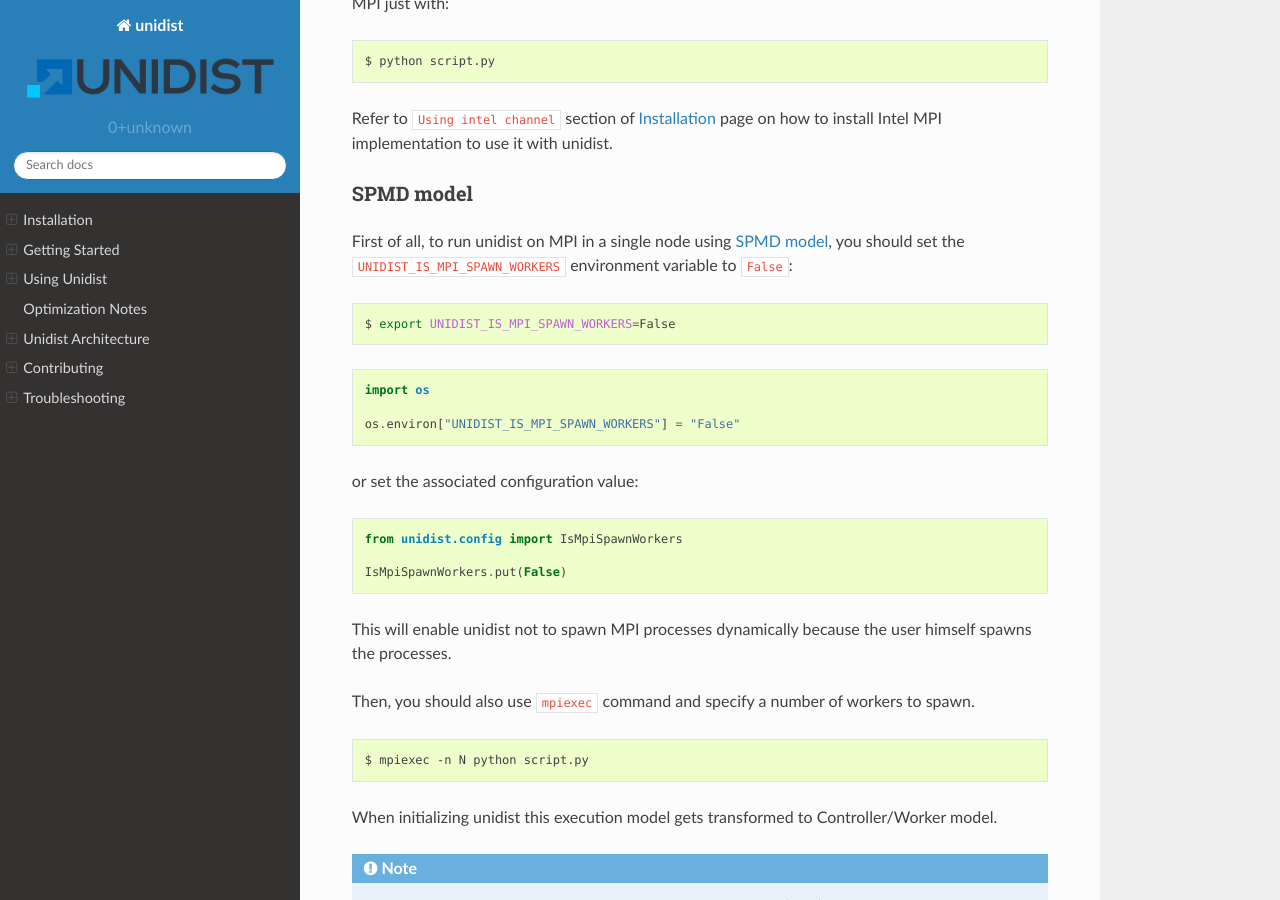
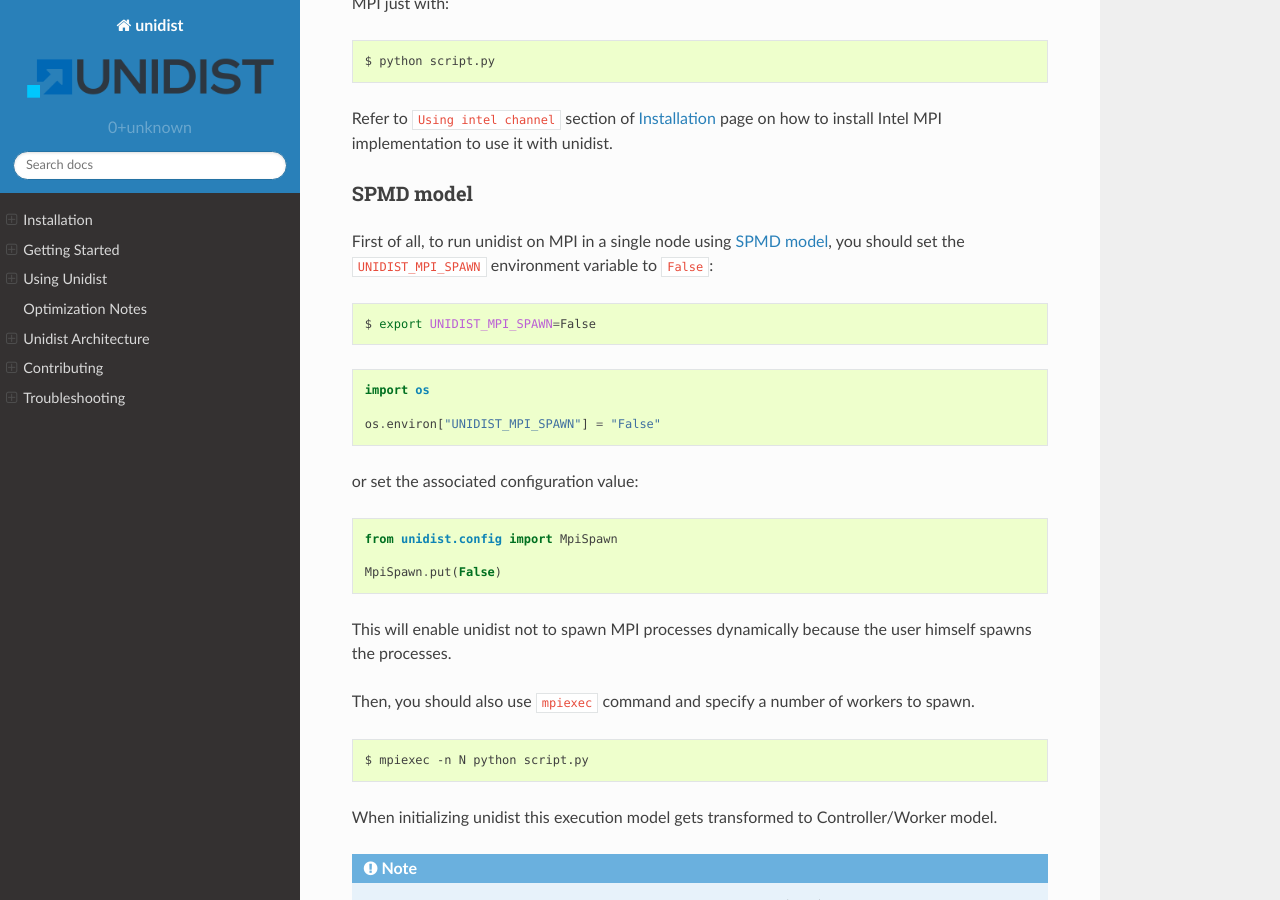
Before and after one commit to modin-project/unidist, a Sphinx documentation site: the page built from docs/using_unidist/unidist_on_mpi.rst, in a window 1280 px wide and 900 px high, scrolled down 1210 px. Built offline with Sphinx 7.4.7 and the Read the Docs theme 2.0.0, drawn with Linux system fonts in a browser that asks for light colours; some of the changed text lies outside the part shown.

Commit message:
REFACTOR-#000: Change IsMpiSpawnWorkers to MpiSpawn to make it more concise
Signed-off-by: Igoshev, Iaroslav <iaroslav.igoshev@intel.com>

```diff
--- a/docs/flow/unidist/config.rst
+++ b/docs/flow/unidist/config.rst
@@ -48,7 +48,7 @@ Unidist Configuration Settings List
 +-------------------------------+-------------------------------------------+--------------------------------------------------------------------------+
 | DaskSchedulerAddress          | UNIDIST_DASK_SCHEDULER_ADDRESS            | Dask Scheduler address to connect to when running in Dask cluster        |
 +-------------------------------+-------------------------------------------+--------------------------------------------------------------------------+
-| IsMpiSpawnWorkers             | UNIDIST_IS_MPI_SPAWN_WORKERS              | Whether to enable MPI spawn or not                                       |
+| MpiSpawn                      | UNIDIST_MPI_SPAWN                         | Whether to enable MPI spawn or not                                       |
 +-------------------------------+-------------------------------------------+--------------------------------------------------------------------------+
 | MpiHosts                      | UNIDIST_MPI_HOSTS                         | MPI hosts to run unidist on                                              |
 +-------------------------------+-------------------------------------------+--------------------------------------------------------------------------+
--- a/docs/using_unidist/unidist_on_mpi.rst
+++ b/docs/using_unidist/unidist_on_mpi.rst
@@ -72,25 +72,25 @@ SPMD model
 ----------
 
 First of all, to run unidist on MPI in a single node using `SPMD model`_,
-you should set the ``UNIDIST_IS_MPI_SPAWN_WORKERS`` environment variable to ``False``:
+you should set the ``UNIDIST_MPI_SPAWN`` environment variable to ``False``:
 
 .. code-block:: bash
 
-    $ export UNIDIST_IS_MPI_SPAWN_WORKERS=False
+    $ export UNIDIST_MPI_SPAWN=False
 
 .. code-block:: python
 
     import os
 
-    os.environ["UNIDIST_IS_MPI_SPAWN_WORKERS"] = "False"
+    os.environ["UNIDIST_MPI_SPAWN"] = "False"
 
 or set the associated configuration value:
 
 .. code-block:: python
 
-    from unidist.config import IsMpiSpawnWorkers
+    from unidist.config import MpiSpawn
 
-    IsMpiSpawnWorkers.put(False)
+    MpiSpawn.put(False)
 
 This will enable unidist not to spawn MPI processes dynamically because the user himself spawns the processes.
 
@@ -169,25 +169,25 @@ SPMD model
 """"""""""
 
 First of all, to run unidist on MPI in a cluster using `SPMD model`_,
-you should set the ``UNIDIST_IS_MPI_SPAWN_WORKERS`` environment variable to ``False``:
+you should set the ``UNIDIST_MPI_SPAWN`` environment variable to ``False``:
 
 .. code-block:: bash
 
-    $ export UNIDIST_IS_MPI_SPAWN_WORKERS=False
+    $ export UNIDIST_MPI_SPAWN=False
 
 .. code-block:: python
 
     import os
 
-    os.environ["UNIDIST_IS_MPI_SPAWN_WORKERS"] = "False"
+    os.environ["UNIDIST_MPI_SPAWN"] = "False"
 
 or set the associated configuration value:
 
 .. code-block:: python
 
-    from unidist.config import IsMpiSpawnWorkers
+    from unidist.config import MpiSpawn
 
-    IsMpiSpawnWorkers.put(False)
+    MpiSpawn.put(False)
 
 This will enable unidist not to spawn MPI processes dynamically because the user himself spawns the processes.
 
```
Also changed, not shown: 6 other files.
